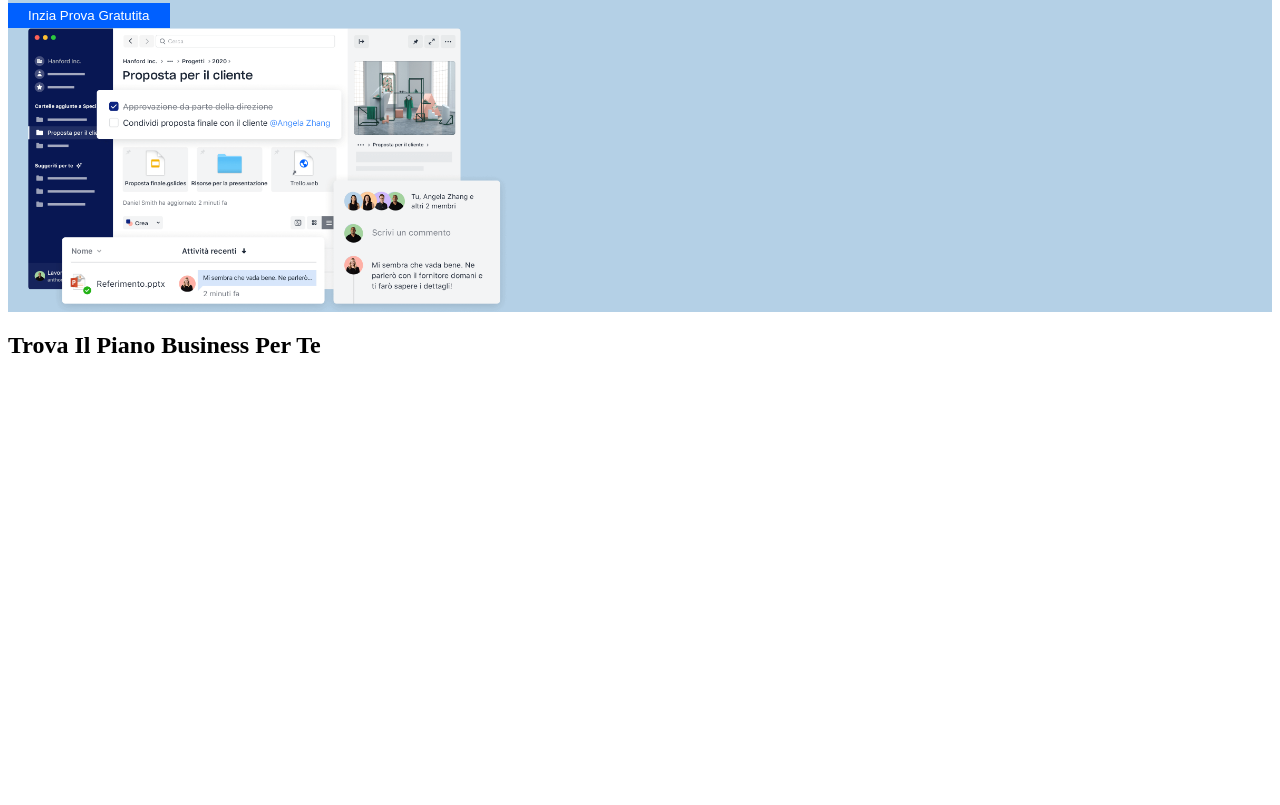
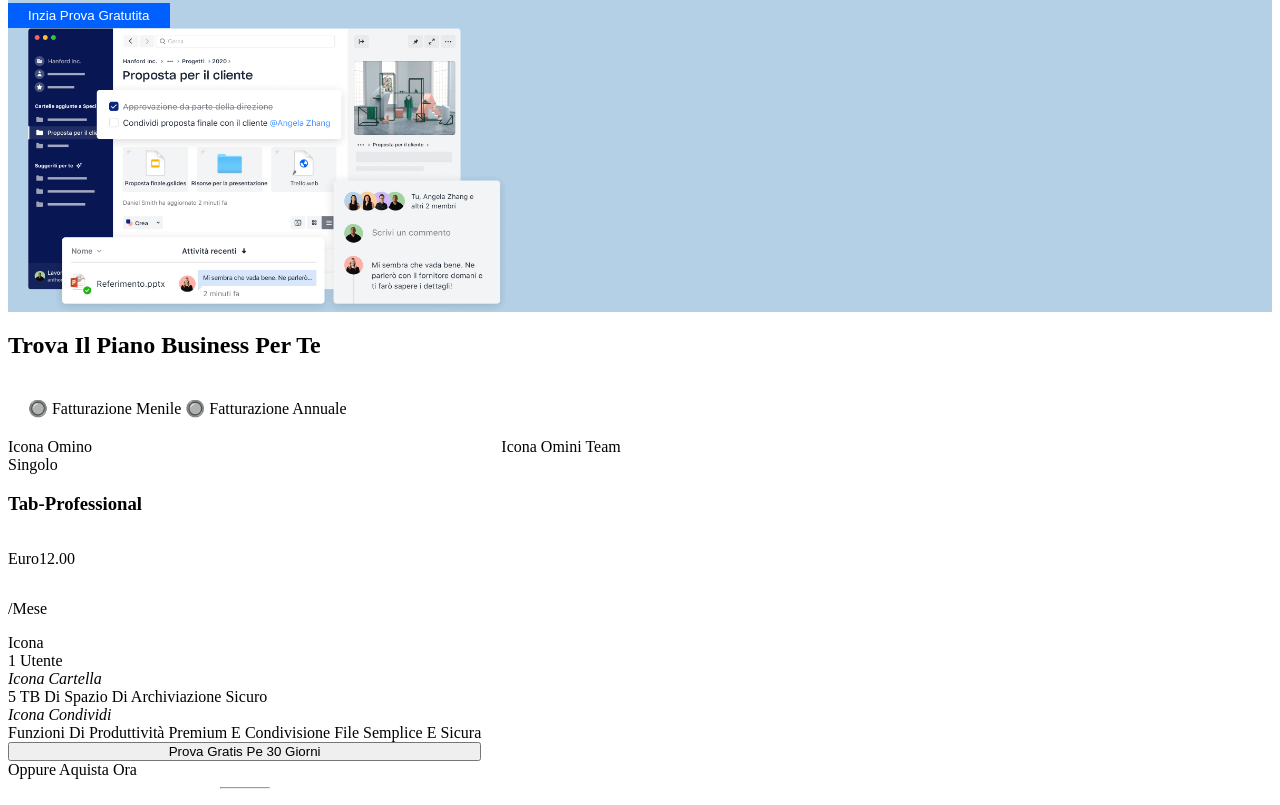
Before and after one commit to manuelpezzi/htmlcss-dropbox, a plain HTML site: page index.html in a window 1280 px wide. Shown: the part 565-1370 px from the top of the page. Before the commit the page ends 944 px from the top, so only its background shows below. Drawn offline with Linux system fonts and the light colour scheme.

Commit message:
add:creazione tab

```diff
--- a/css/style.css
+++ b/css/style.css
@@ -63,3 +63,23 @@
 .jumbo-img {
     width: 40%;
 }
+
+.bounce {
+    padding: 20px;
+}
+
+.tab-professional {
+    display: flex;
+    flex-direction: column;
+}
+
+.flex-tab {
+    display: flex;
+    gap: 20px;
+}
+
+hr {
+    width: 50px;
+
+
+}
--- a/index.html
+++ b/index.html
@@ -51,10 +51,36 @@
         </div>
         <div>
             <h2>trova il piano Business per te</h2>
+            <div class="bounce">
+                <span>&#128280 fatturazione menile</span>
+                <span>&#128280 fatturazione annuale</span>
+            </div>
+            <div class="flex-tab">
+                <section class="tab-professional">
+                    <span>icona omino</span>
+                    <span>singolo</span>
+                    <h3>tab-professional</h3>
+                    <p>euro12.00</p>
+                    <p>/mese</p>
+                    <span>icona</span>
+                    <span>1 utente</span>
+                    <i>icona cartella</i>
+                    <span>5 TB di spazio di archiviazione sicuro</span>
+                    <i>icona condividi</i>
+                    <span>funzioni di produttività premium e condivisione file semplice e sicura</span>
+                    <button>prova gratis pe 30 giorni</button>
+                    <span>oppure aquista ora</span>
+                    <hr>
 
-            <section></section>
-            <section></section>
-            <section></section>
+
+
+                </section>
+                <section class="tab-advanced">
+                    <span>icona omini</span>
+                    <span>team</span>
+                </section>
+                <section class="tab-enterprise"></section>
+            </div>
         </div>
 
     </main>
```
